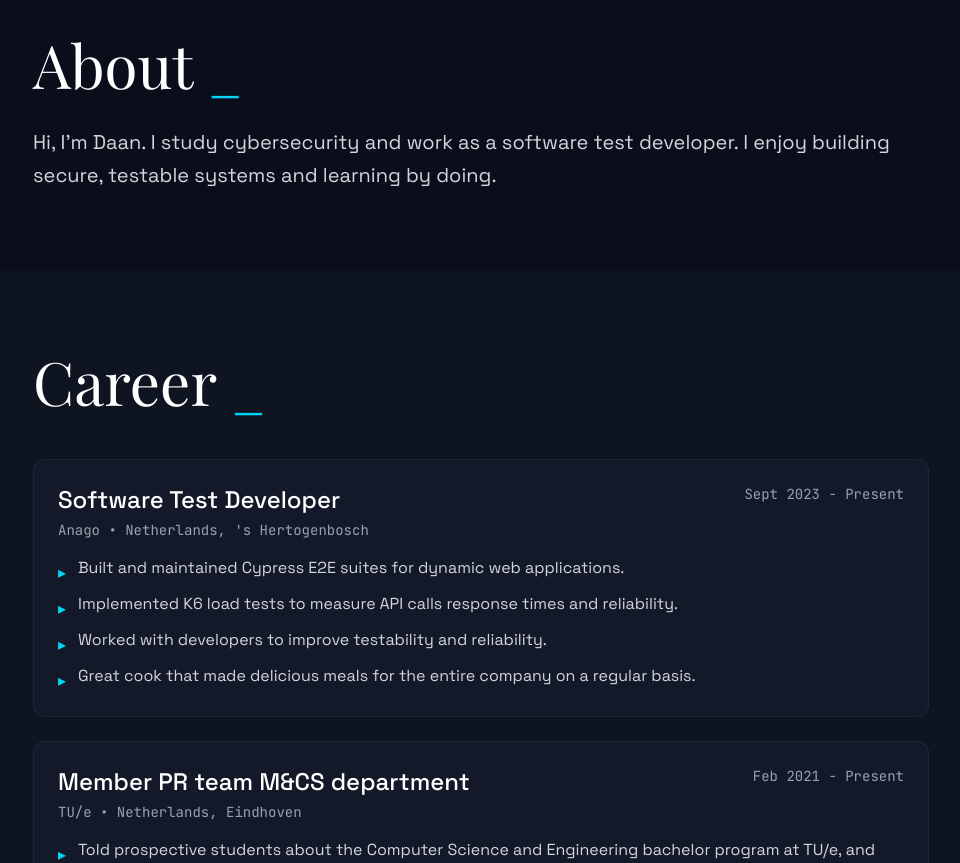
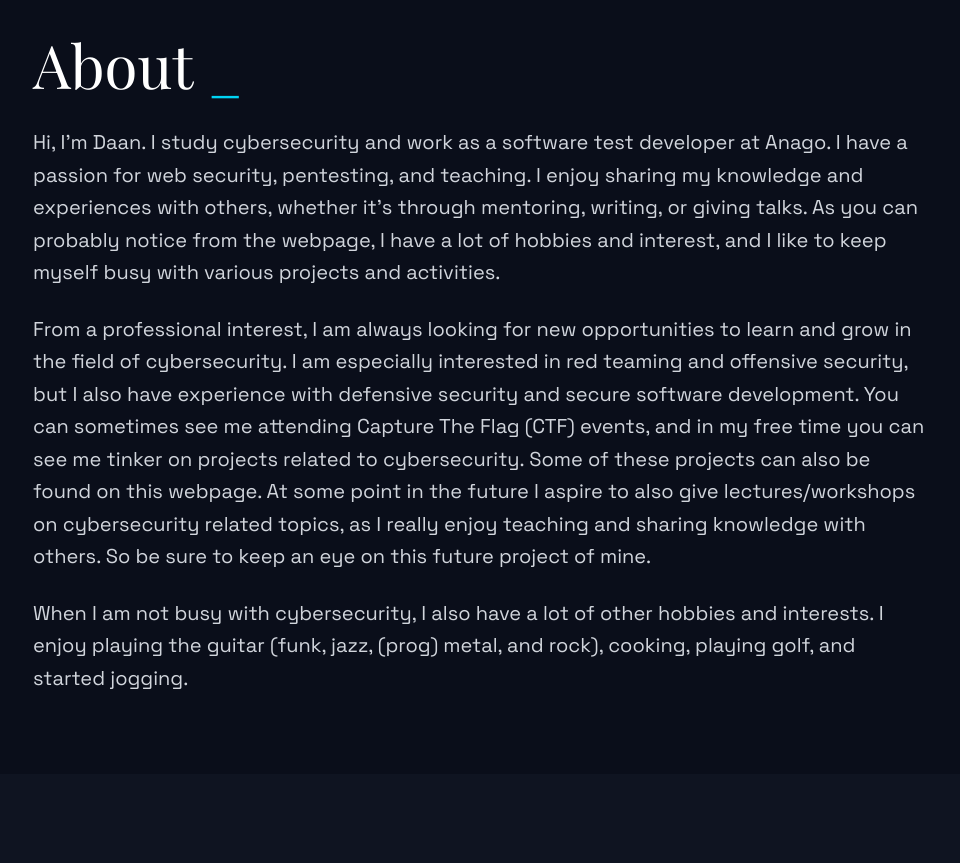
Before and after one commit to tgidan/VerkadeORG, a React (Vite) app: page / in a window 1280 px wide. Shown: the part 980-1843 px from the top of the page, without its empty margins (159-1119 px from the left). Built offline with nearby package versions, Linux system fonts and the light colour scheme.

Commit message:
Added about page and two skills related to teaching

```diff
--- a/src/app/App.tsx
+++ b/src/app/App.tsx
@@ -17,6 +17,8 @@ export default function App() {
     'Cypress',
     'Pentesting',
     'Threat Modeling',
+    'Teaching',
+    'Mentoring',
   ];
 
     const career = [
@@ -480,16 +482,37 @@ export default function App() {
     >
       About <span className="text-cyan-400">_</span>
     </motion.h2>
-          <motion.p
+
+    <motion.div
       style={{ fontFamily: 'Space Grotesk, sans-serif' }}
-            className="text-xl text-gray-300 leading-relaxed"
+      className="text-xl text-gray-300 leading-relaxed space-y-6"
       initial={{ opacity: 0, y: 20 }}
       whileInView={{ opacity: 1, y: 0 }}
       viewport={{ once: true }}
       transition={{ duration: 0.8, delay: 0.2 }}
     >
-            Hi, I'm Daan. I study cybersecurity and work as a software test developer. I enjoy building secure, testable systems and learning by doing.
-          </motion.p>
+      <p>
+        Hi, I'm Daan. I study cybersecurity and work as a software test developer at Anago.
+        I have a passion for web security, pentesting, and teaching. I enjoy sharing my knowledge
+        and experiences with others, whether it's through mentoring, writing, or giving talks.
+        As you can probably notice from the webpage, I have a lot of hobbies and interest, and I like
+        to keep myself busy with various projects and activities.
+      </p>
+
+      <p>
+        From a professional interest, I am always looking for new opportunities to learn and grow in the field of cybersecurity.
+        I am especially interested in red teaming and offensive security, but I also have experience with defensive security
+        and secure software development. You can sometimes see me attending Capture The Flag (CTF) events, and in my free time
+        you can see me tinker on projects related to cybersecurity. Some of these projects can also be found on this webpage.
+        At some point in the future I aspire to also give lectures/workshops on cybersecurity related topics, as I really enjoy
+        teaching and sharing knowledge with others. So be sure to keep an eye on this future project of mine.
+      </p>
+
+      <p>
+        When I am not busy with cybersecurity, I also have a lot of other hobbies and interests.
+        I enjoy playing the guitar (funk, jazz, (prog) metal, and rock), cooking, playing golf, and started jogging.
+      </p>
+    </motion.div>
   </div>
 </section>
 
```
Lines whose indentation alone changed are shown as unchanged.
